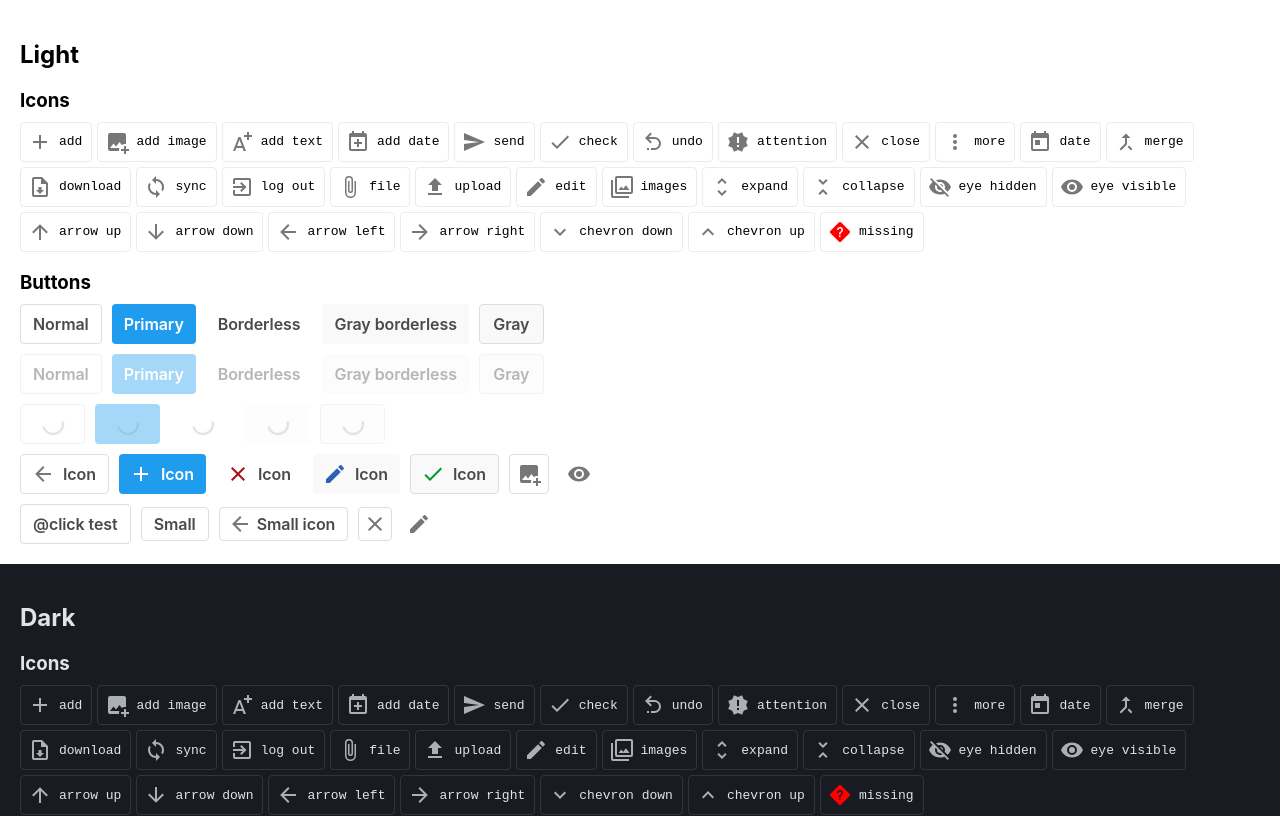
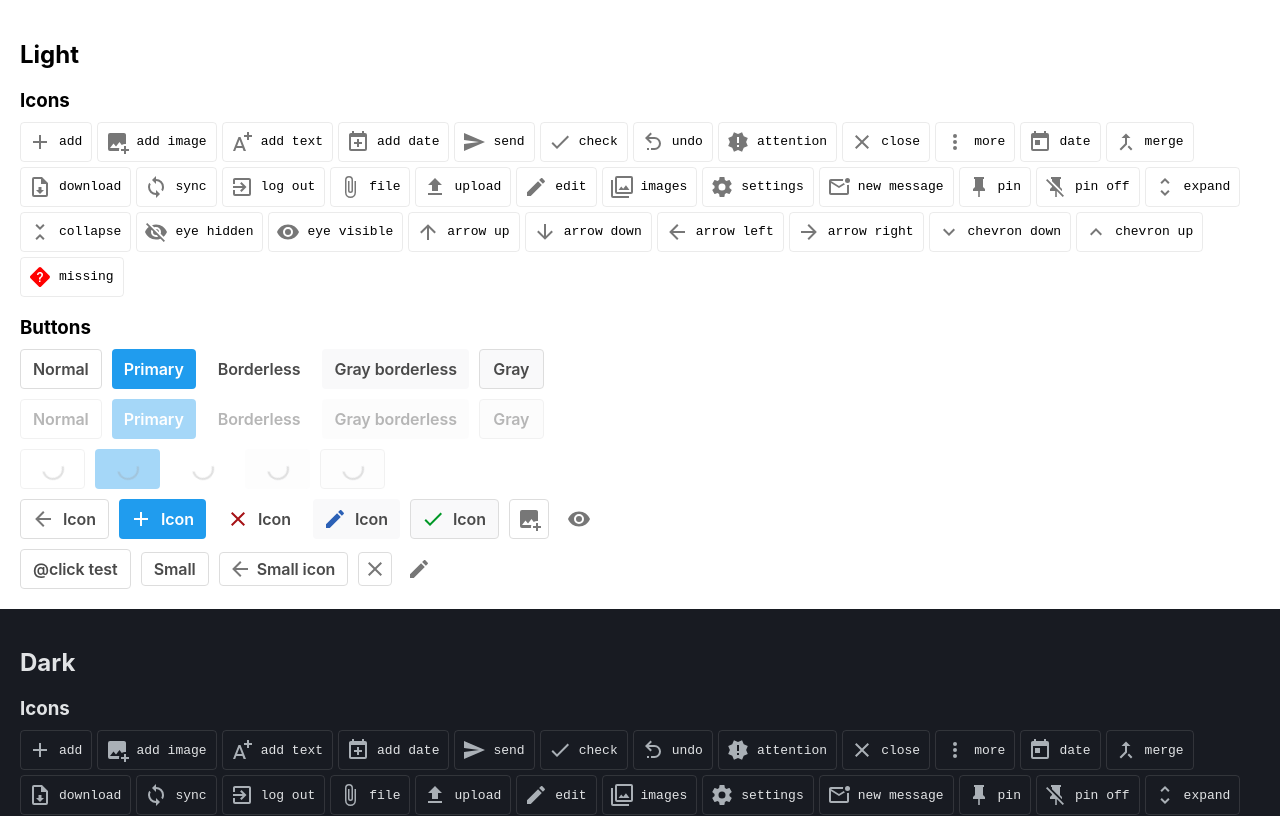
Before and after one commit to rzuppur/rvc, a Vue app: page / in a window 1280 px wide. Shown: the top 816 px of the page. Built offline with nearby package versions, Linux system fonts and the light colour scheme; the HTML template or start-up script is replaced by a standard one; a web font is replaced by a local one.

Commit message:
Add icons: - settings - new message - pin - pin off

```diff
--- a/package.json
+++ b/package.json
@@ -1,6 +1,6 @@
 {
   "name": "@rzuppur/rvc",
-  "version": "0.6.0",
+  "version": "0.7.0",
   "author": "Reino Zuppur",
   "scripts": {
     "serve": "vue-cli-service serve",
--- a/src/icons.js
+++ b/src/icons.js
@@ -23,6 +23,11 @@ const ICONS = {
   "upload": '<svg style="width:24px;height:24px" viewBox="0 0 24 24"><path d="M9,16V10H5L12,3L19,10H15V16H9M5,20V18H19V20H5Z" /></svg>',
   "edit": '<svg style="width:24px;height:24px" viewBox="0 0 24 24"><path d="M20.71,7.04C21.1,6.65 21.1,6 20.71,5.63L18.37,3.29C18,2.9 17.35,2.9 16.96,3.29L15.12,5.12L18.87,8.87M3,17.25V21H6.75L17.81,9.93L14.06,6.18L3,17.25Z" /></svg>',
   "images": '<svg style="width:24px;height:24px" viewBox="0 0 24 24"><path d="M21,17H7V3H21M21,1H7A2,2 0 0,0 5,3V17A2,2 0 0,0 7,19H21A2,2 0 0,0 23,17V3A2,2 0 0,0 21,1M3,5H1V21A2,2 0 0,0 3,23H19V21H3M15.96,10.29L13.21,13.83L11.25,11.47L8.5,15H19.5L15.96,10.29Z" /></svg>',
+  "settings": '<svg style="width:24px;height:24px" viewBox="0 0 24 24"><path d="M12,15.5A3.5,3.5 0 0,1 8.5,12A3.5,3.5 0 0,1 12,8.5A3.5,3.5 0 0,1 15.5,12A3.5,3.5 0 0,1 12,15.5M19.43,12.97C19.47,12.65 19.5,12.33 19.5,12C19.5,11.67 19.47,11.34 19.43,11L21.54,9.37C21.73,9.22 21.78,8.95 21.66,8.73L19.66,5.27C19.54,5.05 19.27,4.96 19.05,5.05L16.56,6.05C16.04,5.66 15.5,5.32 14.87,5.07L14.5,2.42C14.46,2.18 14.25,2 14,2H10C9.75,2 9.54,2.18 9.5,2.42L9.13,5.07C8.5,5.32 7.96,5.66 7.44,6.05L4.95,5.05C4.73,4.96 4.46,5.05 4.34,5.27L2.34,8.73C2.21,8.95 2.27,9.22 2.46,9.37L4.57,11C4.53,11.34 4.5,11.67 4.5,12C4.5,12.33 4.53,12.65 4.57,12.97L2.46,14.63C2.27,14.78 2.21,15.05 2.34,15.27L4.34,18.73C4.46,18.95 4.73,19.03 4.95,18.95L7.44,17.94C7.96,18.34 8.5,18.68 9.13,18.93L9.5,21.58C9.54,21.82 9.75,22 10,22H14C14.25,22 14.46,21.82 14.5,21.58L14.87,18.93C15.5,18.67 16.04,18.34 16.56,17.94L19.05,18.95C19.27,19.03 19.54,18.95 19.66,18.73L21.66,15.27C21.78,15.05 21.73,14.78 21.54,14.63L19.43,12.97Z" /></svg>',
+
+  "new message": '<svg style="width:24px;height:24px" viewBox="0 0 24 24"><path fill-rule="evenodd" clip-rule="evenodd" d="M16.2561 4H4C2.9 4 2 4.9 2 6V18C2 19.1 2.9 20 4 20H20C21.1 20 22 19.1 22 18V9.74394C21.5308 9.90977 21.026 10 20.5 10C20.331 10 20.1642 9.99068 20 9.97254V18H4V8L12 13L18.006 9.24624C17.5187 8.92119 17.0984 8.5036 16.7703 8.01858L12 11L4 6H16.0275C16.0093 5.83583 16 5.669 16 5.5C16 4.97405 16.0902 4.46917 16.2561 4Z"/><circle cx="20.5" cy="5.5" r="2.5"/></svg>',
+  "pin": '<svg style="width:24px;height:24px" viewBox="0 0 24 24"><path d="M16,12V4H17V2H7V4H8V12L6,14V16H11.2V22H12.8V16H18V14L16,12Z" /></svg>',
+  "pin off": '<svg style="width:24px;height:24px" viewBox="0 0 24 24"><path d="M2,5.27L3.28,4L20,20.72L18.73,22L12.8,16.07V22H11.2V16H6V14L8,12V11.27L2,5.27M16,12L18,14V16H17.82L8,6.18V4H7V2H17V4H16V12Z" /></svg>',
 
   "expand": '<svg style="width:24px;height:24px" viewBox="0 0 24 24"><path d="M12,18.17L8.83,15L7.42,16.41L12,21L16.59,16.41L15.17,15M12,5.83L15.17,9L16.58,7.59L12,3L7.41,7.59L8.83,9L12,5.83Z" /></svg>',
   "collapse": '<svg style="width:24px;height:24px" viewBox="0 0 24 24"><path d="M16.59,5.41L15.17,4L12,7.17L8.83,4L7.41,5.41L12,10M7.41,18.59L8.83,20L12,16.83L15.17,20L16.58,18.59L12,14L7.41,18.59Z" /></svg>',
```
Also changed, not shown: 4 other files (tests, documents, lock files or other folders).
